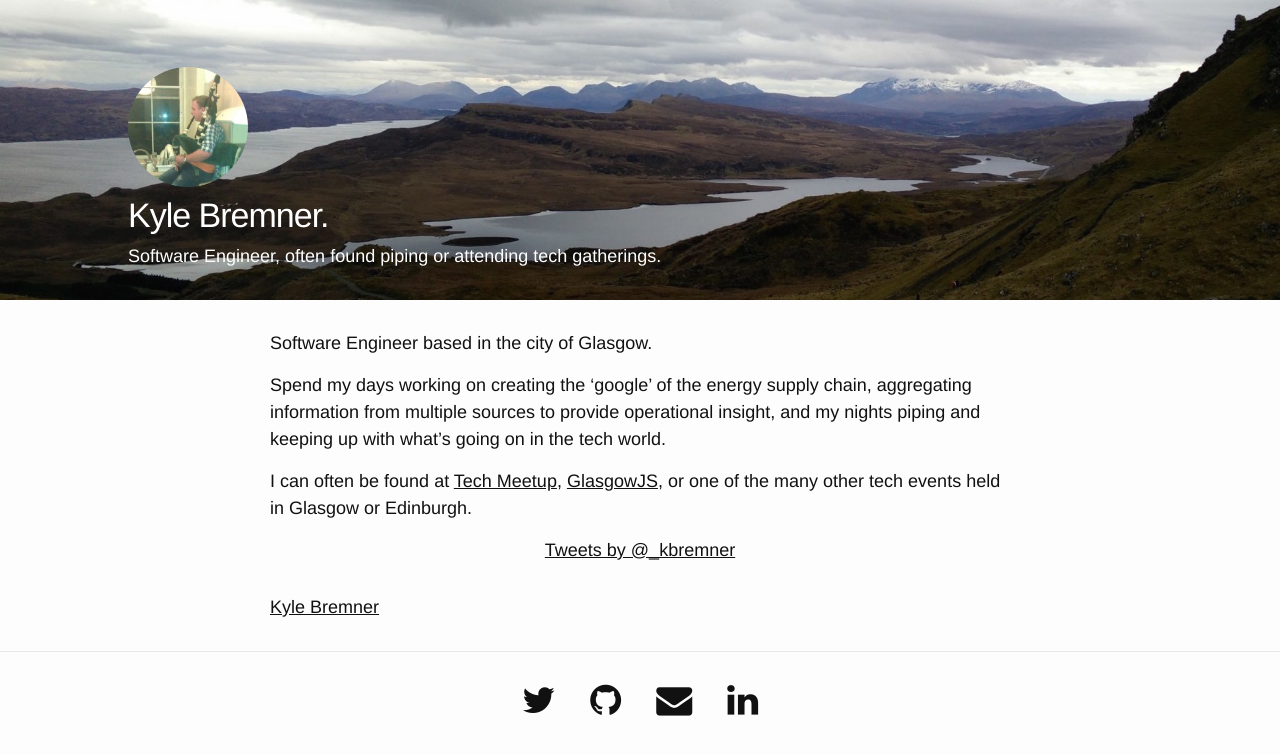
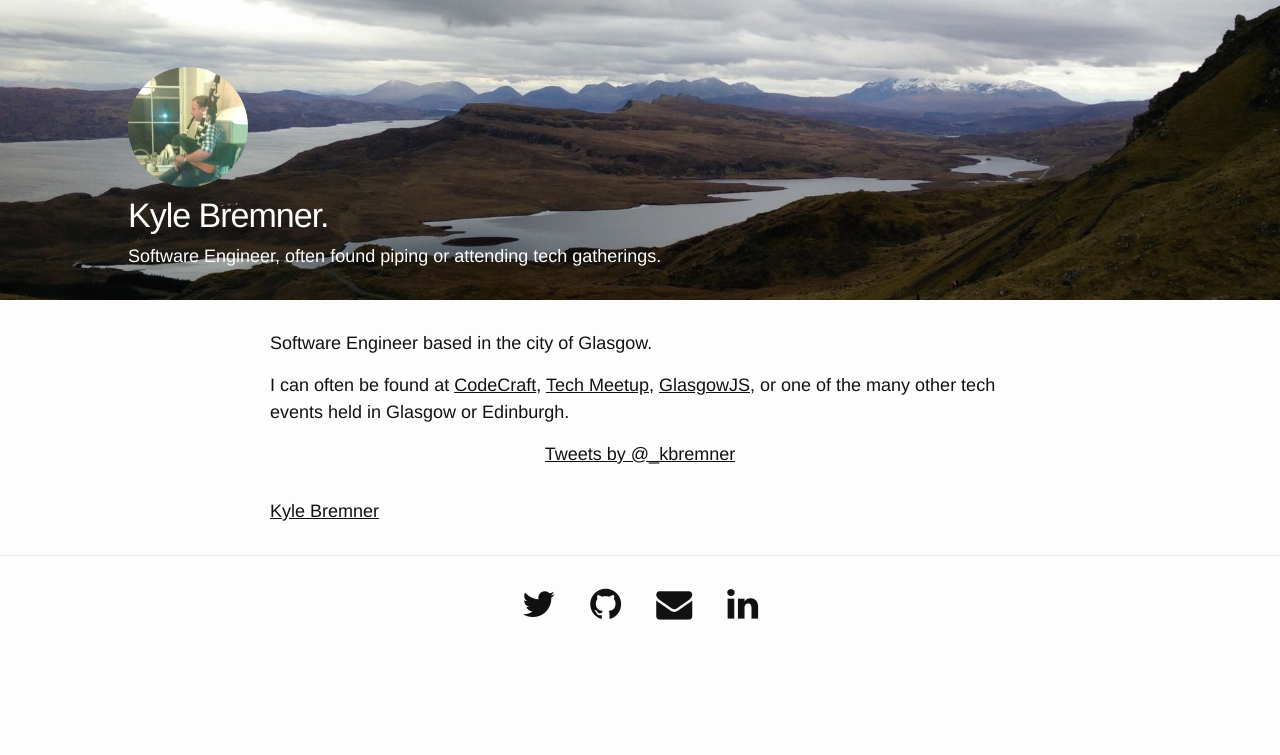
Before and after one commit to kbremner/kbremner.github.io, a Jekyll site: the page built from index.md, in a window 1280 px wide. Shown: the top 755 px of the page. Built offline with Jekyll 4.4.1, drawn with Linux system fonts in a browser that asks for light colours; nearby versions of some CDN libraries; a script that is not in the unit is left out; comment, search, counter and statistics services are not loaded.

Commit message:
Remove info about job

```diff
--- a/index.md
+++ b/index.md
@@ -3,8 +3,6 @@ layout: default
 ---
 Software Engineer based in the city of Glasgow.
 
-Spend my days working on creating the 'google' of the energy supply chain, aggregating information from multiple sources to provide operational insight, and my nights piping and keeping up with what's going on in the tech world.
-
-I can often be found at [Tech Meetup](http://techmeetup.co.uk), [GlasgowJS](http://glasgowjs.com), or one of the many other tech events held in Glasgow or Edinburgh.
+I can often be found at [CodeCraft](http://www.codecraftuk.org/), [Tech Meetup](http://techmeetup.co.uk), [GlasgowJS](http://glasgowjs.com), or one of the many other tech events held in Glasgow or Edinburgh.
 
 {% include media.html %}
```
